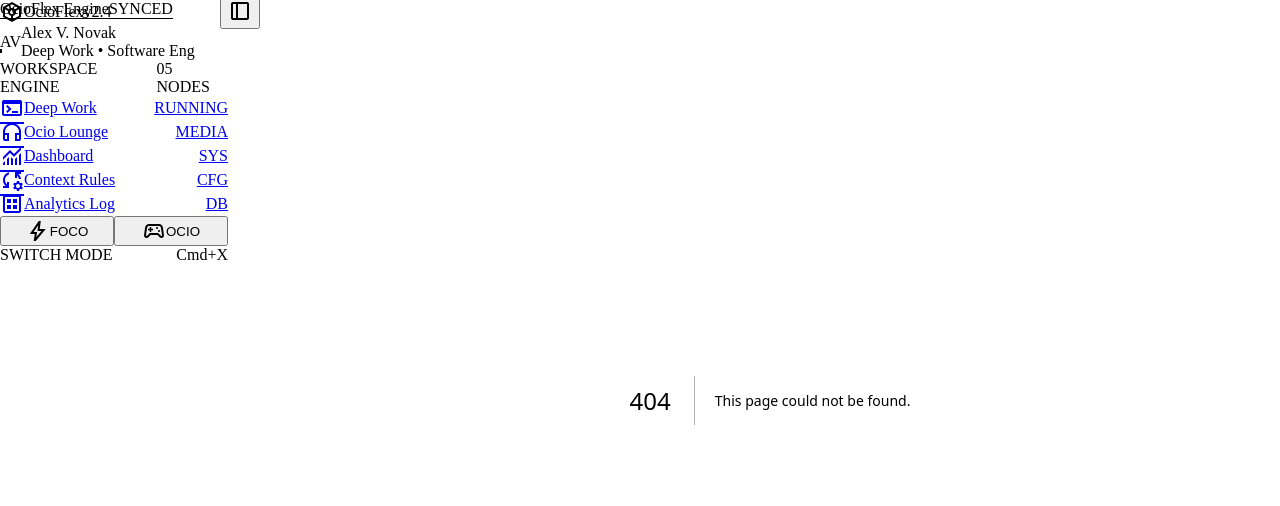
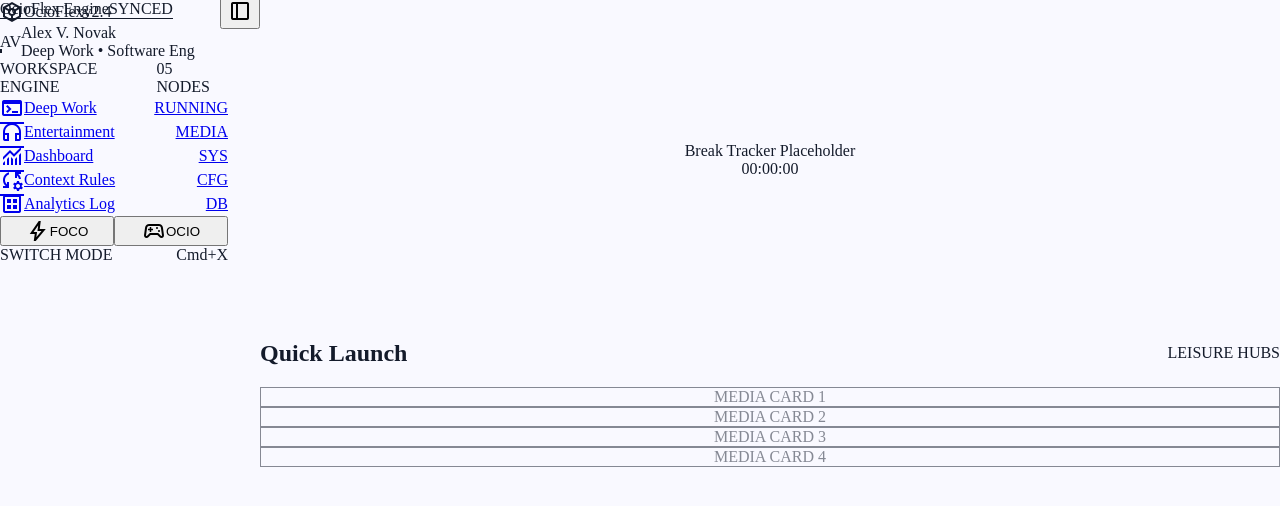
Before and after one commit to itsGabo22/OcioFlex, a Next.js app: page /entertainment in a window 1280 px wide. Before the commit this address had no page. Shown: the top 506 px of the page. Built offline with nearby package versions, Linux system fonts and the light colour scheme.

Commit message:
feat: implement /entertainment routing and view scaffolding

```diff
--- /dev/null
+++ b/patch_sidebar2.js
@@ -0,0 +1,9 @@
+const fs = require('fs');
+let content = fs.readFileSync('src/components/shell/Sidebar.tsx', 'utf8');
+
+content = content.replace(
+  '<NavItem href="#" icon="headphones" label="Ocio Lounge" active={mode === "ocio"} collapsed={isCollapsed} tag="MEDIA" />',
+  '<NavItem href="/entertainment" icon="headphones" label="Entertainment" active={pathname === "/entertainment"} collapsed={isCollapsed} tag="MEDIA" />'
+);
+
+fs.writeFileSync('src/components/shell/Sidebar.tsx', content);
--- /dev/null
+++ b/src/app/entertainment/page.tsx
@@ -0,0 +1,37 @@
+import React from "react";
+
+export default function EntertainmentPage() {
+  return (
+    <div className="flex flex-col w-full max-w-[1600px] mx-auto min-h-[calc(100vh-80px)] gap-space-xl animate-fade-in duration-500 pb-space-2xl">
+
+      {/* TOP REGION: Break Tracker */}
+      <section className="w-full flex items-center justify-center p-space-2xl min-h-[40vh]">
+        {/* PLACEHOLDER */}
+        <div className="flex flex-col items-center gap-space-lg">
+          <div className="font-title-lg text-title-lg text-on-surface-variant font-medium">Break Tracker Placeholder</div>
+          <div className="font-display-md text-display-md text-accent-primary">00:00:00</div>
+        </div>
+      </section>
+
+      {/* SECONDARY REGION: Media Grid */}
+      <section className="w-full">
+        <div className="flex items-center justify-between mb-space-lg px-space-sm">
+          <h2 className="font-title-md text-title-md font-semibold text-on-surface">Quick Launch</h2>
+          <span className="font-code-inline text-code-inline text-on-surface-variant px-2 py-1 bg-surface-container-low rounded-full">
+            LEISURE HUBS
+          </span>
+        </div>
+
+        {/* MEDIA GRID PLACEHOLDER */}
+        <div className="grid grid-cols-1 md:grid-cols-2 lg:grid-cols-3 xl:grid-cols-4 gap-space-lg">
+          {[1, 2, 3, 4].map((item) => (
+            <div key={item} className="h-48 rounded-3xl bg-surface-container-lowest border border-surface-container-high opacity-50 flex items-center justify-center">
+              <span className="font-code-inline text-code-inline text-on-surface-variant">MEDIA CARD {item}</span>
+            </div>
+          ))}
+        </div>
+      </section>
+
+    </div>
+  );
+}
--- a/src/components/deep-work/SessionTimer.tsx
+++ b/src/components/deep-work/SessionTimer.tsx
@@ -52,7 +52,7 @@ export const SessionTimer = () => {
 
   const minutes = Math.floor(remaining / 60);
   const seconds = remaining % 60;
-  const timeString = \`\${minutes.toString().padStart(2, '0')}:\${seconds.toString().padStart(2, '0')}\`;
+  const timeString = `${minutes.toString().padStart(2, '0')}:${seconds.toString().padStart(2, '0')}`;
 
   return (
     <section className="flex-1 flex flex-col items-center justify-center bg-surface-container-lowest rounded-2xl border border-surface-container-high p-space-2xl shadow-sm relative overflow-hidden group">
--- a/src/components/shell/Sidebar.tsx
+++ b/src/components/shell/Sidebar.tsx
@@ -64,7 +64,7 @@ export const Sidebar = ({ isCollapsed, setIsCollapsed }: SidebarProps) => {
           </div>
           <nav className="flex flex-col gap-0.5 mt-2">
             <NavItem href="/deep-work" icon="terminal" label="Deep Work" active={pathname === "/deep-work"} collapsed={isCollapsed} tag="RUNNING" />
-            <NavItem href="#" icon="headphones" label="Ocio Lounge" active={mode === "ocio"} collapsed={isCollapsed} tag="MEDIA" />
+            <NavItem href="/entertainment" icon="headphones" label="Entertainment" active={pathname === "/entertainment"} collapsed={isCollapsed} tag="MEDIA" />
             <NavItem href="/" icon="monitoring" label="Dashboard" active={pathname === "/"} collapsed={isCollapsed} tag="SYS" />
             <NavItem href="#" icon="rule_settings" label="Context Rules" collapsed={isCollapsed} tag="CFG" />
             <NavItem href="#" icon="dataset" label="Analytics Log" collapsed={isCollapsed} tag="DB" />
```
Also changed, not shown: src/data/index.ts (+4 -3 lines), 1 other file (tests, documents, lock files or other folders).
